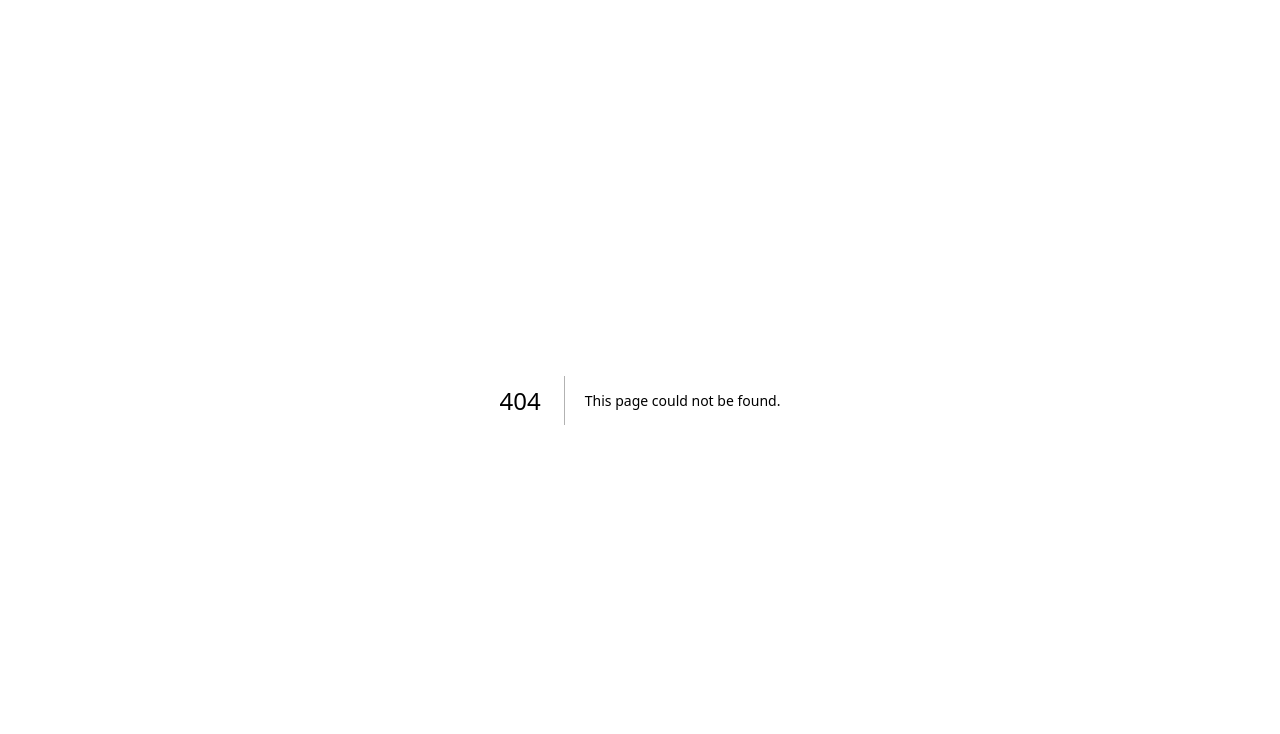
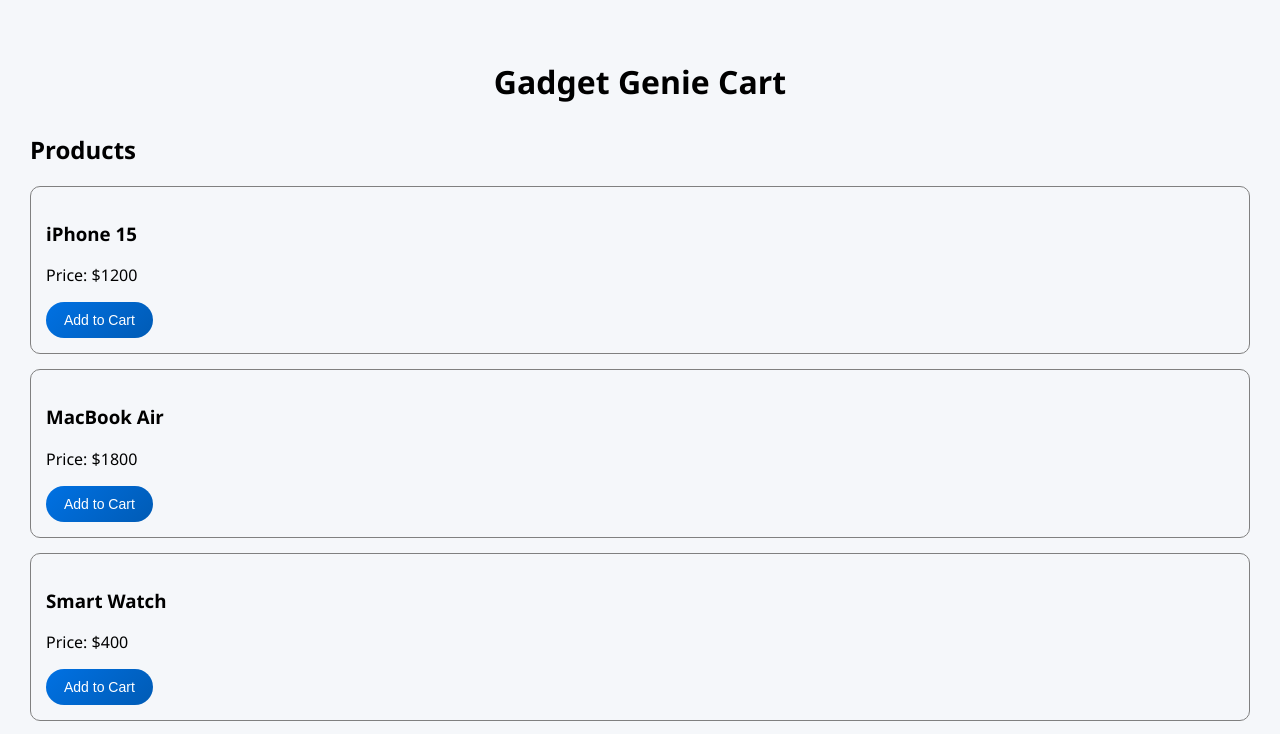
Before and after one commit to dougjasper2013/reactapp5group2, a Next.js app: page /cart in a window 1280 px wide. Before the commit this address had no page. Shown: the top 734 px of the page. Built offline with nearby package versions, Linux system fonts and the light colour scheme.

Commit message:
Added cart page with add/remove and quantity logic

```diff
--- /dev/null
+++ b/src/app/cart/page.tsx
@@ -0,0 +1,206 @@
+"use client";
+
+import { useState } from "react";
+
+export default function CartPage() {
+
+  // Products List
+  const products = [
+    {
+      id: 1,
+      name: "iPhone 15",
+      price: 1200,
+    },
+    {
+      id: 2,
+      name: "MacBook Air",
+      price: 1800,
+    },
+    {
+      id: 3,
+      name: "Smart Watch",
+      price: 400,
+    },
+    {
+      id: 4,
+      name: "Wireless Headphones",
+      price: 250,
+    },
+  ];
+
+  // Cart State
+  const [cartItems, setCartItems] = useState<any[]>([]);
+
+  // Add to Cart
+  const addToCart = (product: any) => {
+
+    const existingItem = cartItems.find(
+      (item) => item.id === product.id
+    );
+
+    if (existingItem) {
+
+      setCartItems(
+        cartItems.map((item) =>
+          item.id === product.id
+            ? {
+                ...item,
+                quantity: item.quantity + 1,
+              }
+            : item
+        )
+      );
+
+    } else {
+
+      setCartItems([
+        ...cartItems,
+        {
+          ...product,
+          quantity: 1,
+        },
+      ]);
+    }
+  };
+
+  // Increase Quantity
+  const increaseQuantity = (id: number) => {
+
+    setCartItems(
+      cartItems.map((item) =>
+        item.id === id
+          ? {
+              ...item,
+              quantity: item.quantity + 1,
+            }
+          : item
+      )
+    );
+  };
+
+  // Decrease Quantity
+  const decreaseQuantity = (id: number) => {
+
+    setCartItems(
+      cartItems.map((item) =>
+        item.id === id && item.quantity > 1
+          ? {
+              ...item,
+              quantity: item.quantity - 1,
+            }
+          : item
+      )
+    );
+  };
+
+  // Remove Item
+  const removeItem = (id: number) => {
+
+    setCartItems(
+      cartItems.filter((item) => item.id !== id)
+    );
+  };
+
+  // Total Price
+  const totalPrice = cartItems.reduce(
+    (total, item) =>
+      total + item.price * item.quantity,
+    0
+  );
+
+  return (
+    <div style={{ padding: "30px" }}>
+
+      <h1>Gadget Genie Cart</h1>
+
+      {/* Products Section */}
+      <h2>Products</h2>
+
+      {products.map((product) => (
+
+        <div
+          key={product.id}
+          style={{
+            border: "1px solid gray",
+            padding: "15px",
+            marginBottom: "15px",
+            borderRadius: "10px",
+          }}
+        >
+          <h3>{product.name}</h3>
+
+          <p>Price: ${product.price}</p>
+
+          <button
+            onClick={() => addToCart(product)}
+          >
+            Add to Cart
+          </button>
+        </div>
+      ))}
+
+      {/* Cart Section */}
+      <h2>Shopping Cart</h2>
+
+      {cartItems.length === 0 ? (
+
+        <p>Your cart is empty.</p>
+
+      ) : (
+
+        <>
+          {cartItems.map((item) => (
+
+            <div
+              key={item.id}
+              style={{
+                border: "1px solid #ccc",
+                padding: "20px",
+                marginBottom: "20px",
+                borderRadius: "10px",
+              }}
+            >
+              <h3>{item.name}</h3>
+
+              <p>Price: ${item.price}</p>
+
+              <p>Quantity: {item.quantity}</p>
+
+              <button
+                onClick={() =>
+                  increaseQuantity(item.id)
+                }
+                style={{
+                  marginRight: "10px",
+                }}
+              >
+                +
+              </button>
+
+              <button
+                onClick={() =>
+                  decreaseQuantity(item.id)
+                }
+                style={{
+                  marginRight: "10px",
+                }}
+              >
+                -
+              </button>
+
+              <button
+                onClick={() =>
+                  removeItem(item.id)
+                }
+              >
+                Remove
+              </button>
+            </div>
+          ))}
+
+          <h2>Total: ${totalPrice}</h2>
+        </>
+      )}
+    </div>
+  );
+}
```
Also changed, not shown: 1 other file (tests, documents, lock files or other folders).
